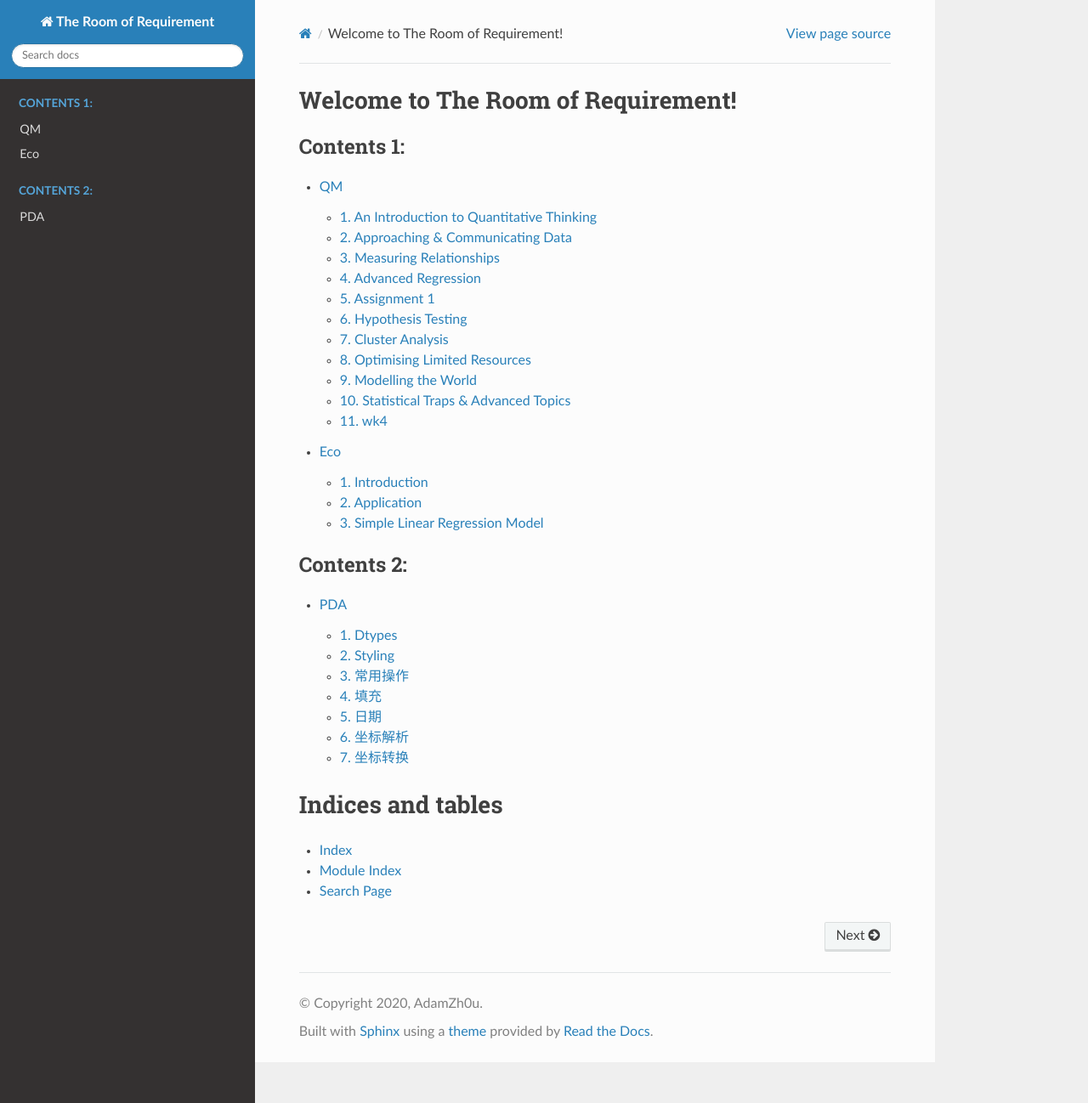
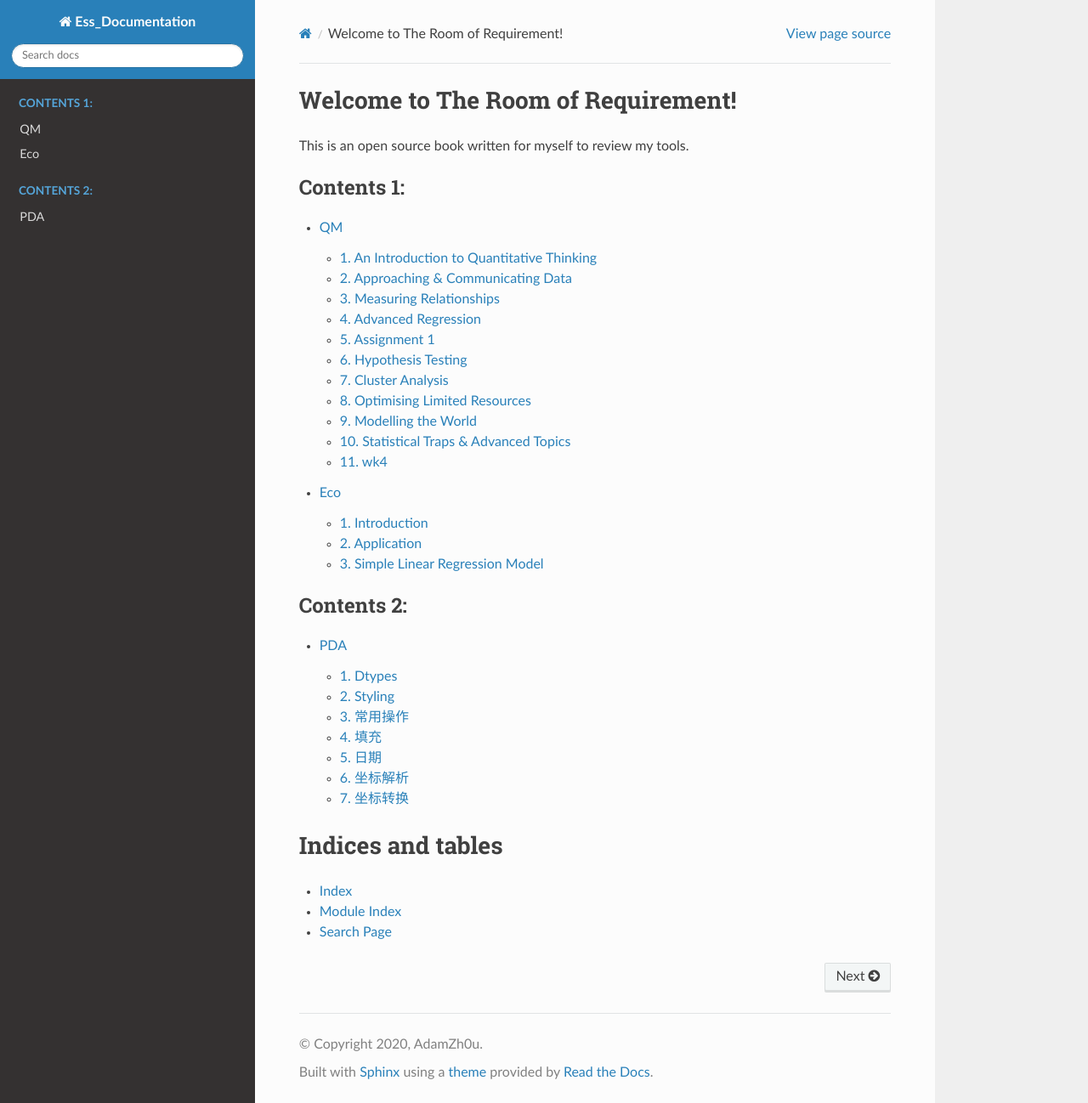
Before and after one commit to AdamZhou3/Ess_Documentation, a Sphinx documentation site: the page built from source/index.rst, in a window 1280 px wide and 1298 px high. Shown: the whole window at 85% size. Built offline with Sphinx 7.4.7 and the Read the Docs theme 2.0.0, drawn with Linux system fonts in a browser that asks for light colours.

Commit message:
auto pull test -readthedocs

```diff
--- a/source/conf.py
+++ b/source/conf.py
@@ -18,7 +18,7 @@ import recommonmark
 
 # -- Project information -----------------------------------------------------
 
-project = 'The Room of Requirement'
+project = 'Ess_Documentation'
 copyright = '2020, AdamZh0u'
 author = 'AdamZh0u'
 
--- a/source/index.rst
+++ b/source/index.rst
@@ -1,5 +1,6 @@
 Welcome to The Room of Requirement!
 ^^^^^^^^^^^^^^^^^^^^^^^^^^^^^^^^^^^^^^^^^^^^^^^^^^^^^^^^
+This is an open source book written for myself to review my tools.
 
 .. toctree::
    :maxdepth: 2
```
